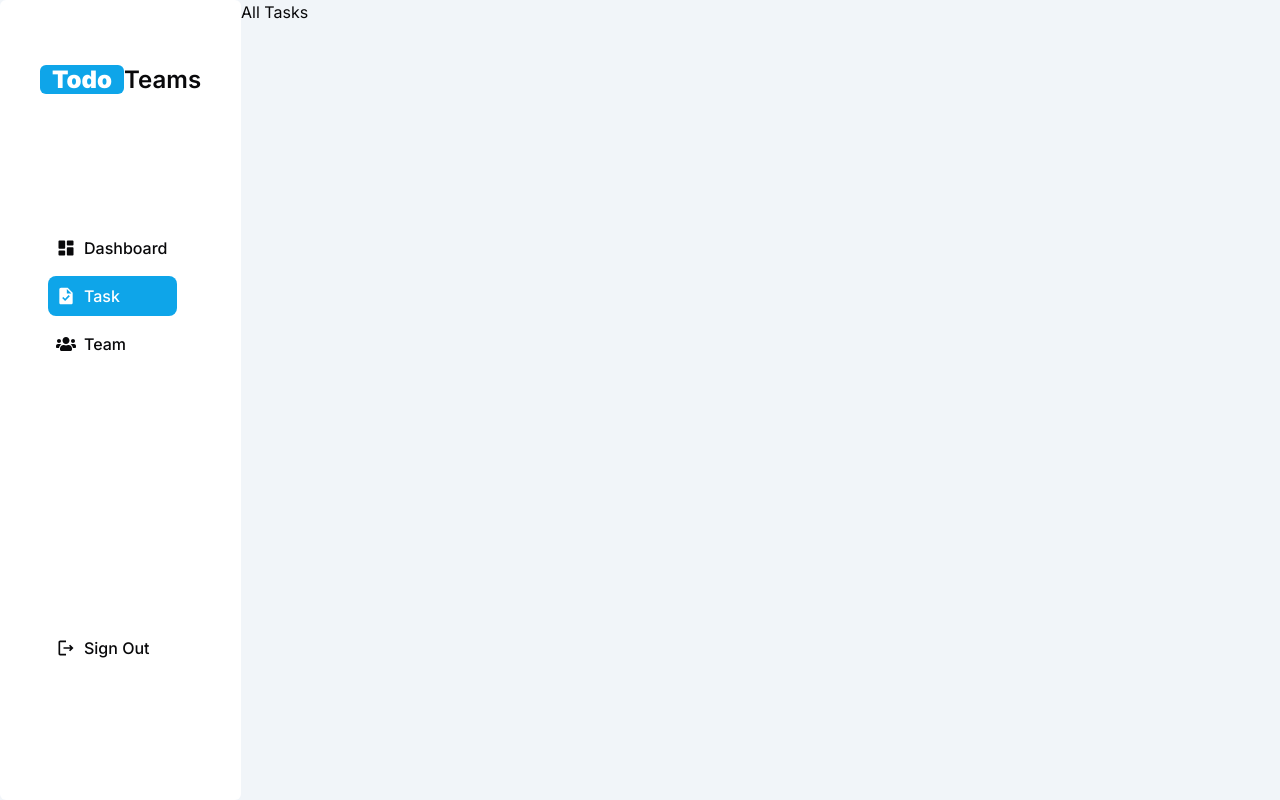
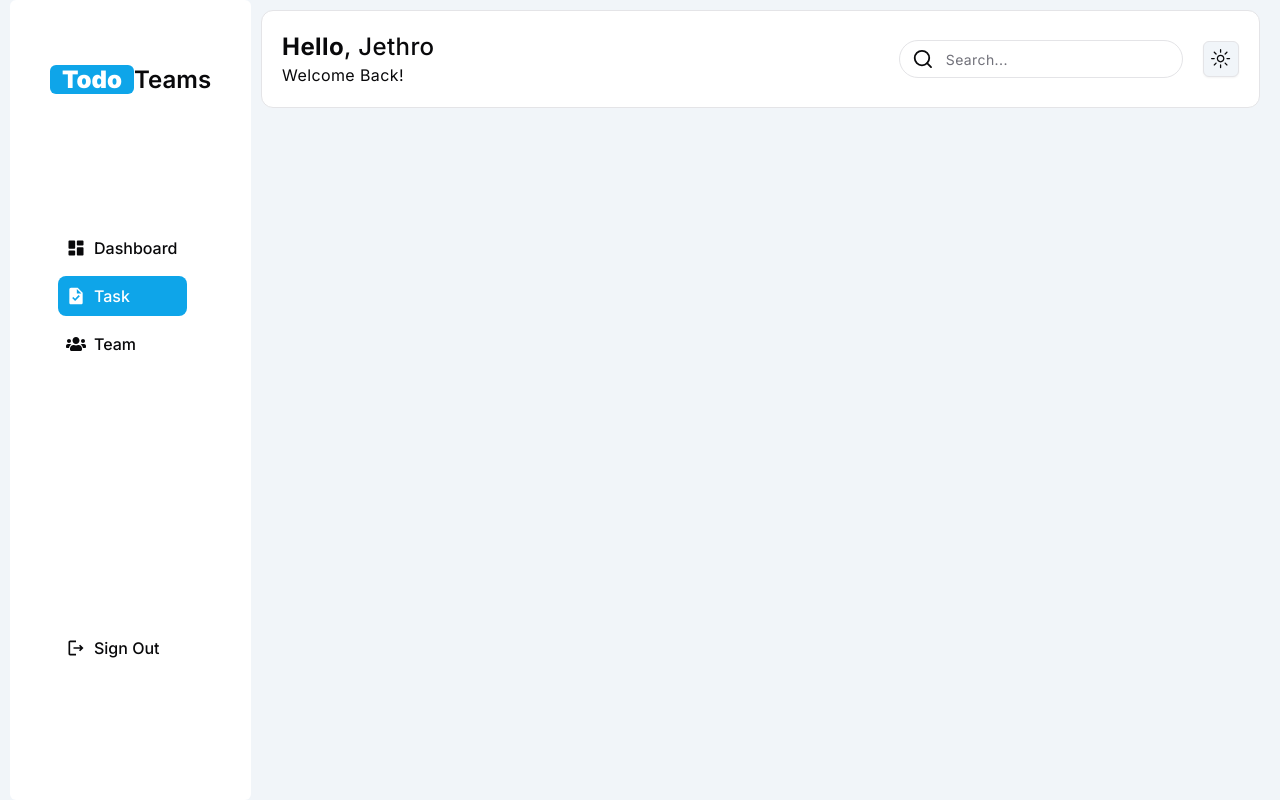
Before and after one commit to jethrocadang/next-todo-list, a Next.js app: page /tasks in a window 1280 px wide. Built offline with nearby package versions, Linux system fonts and the light colour scheme.

Commit message:
task: [Added header]

```diff
--- a/src/app/layout.tsx
+++ b/src/app/layout.tsx
@@ -6,6 +6,7 @@ import "./globals.css";
 import NavBar from "@/components/layout/NavBar";
 import { ThemeProvider } from "@/components/theme-provider";
 import SideBar from "@/components/layout/SideBar";
+import MaxWidthWrapper from "@/components/maxwith-wrapper";
 
 const fontSans = FontSans({
   subsets: ["latin"],
@@ -36,10 +37,12 @@ export default function RootLayout({
           enableSystem
           disableTransitionOnChange
         >
-          <main className="h-screen flex">
-            <SideBar/>
-            {children}
-          </main>
+          <MaxWidthWrapper>
+            <main className="flex h-screen">
+              <SideBar />
+              {children}
+            </main>
+          </MaxWidthWrapper>
         </ThemeProvider>
       </body>
     </html>
--- /dev/null
+++ b/src/app/tasks/_components/header.tsx
@@ -0,0 +1,26 @@
+import { ThemeToggle } from "@/components/theme-toggle";
+import { Card } from "@/components/ui/card";
+import { Input } from "@/components/ui/input";
+import { FiSearch } from "react-icons/fi";
+
+const Header = () => {
+  return (
+    <Card className="flex w-full flex-row justify-between p-5 tracking-wide shadow-none">
+      <div>
+        <div className="text-2xl font-medium">
+          <span className="font-bold">Hello</span>, Jethro
+        </div>
+        <div>Welcome Back!</div>
+      </div>
+      <div className="flex items-center gap-5">
+        <div className="flex flex-row items-center border rounded-full px-3">
+          <FiSearch size={24}/>
+          <Input className="border-0 shadow-none focus-visible:ring-0" placeholder="Search..."/>
+        </div>
+        <ThemeToggle/>
+      </div>
+    </Card>
+  );
+};
+
+export default Header;
--- a/src/app/tasks/page.tsx
+++ b/src/app/tasks/page.tsx
@@ -1,10 +1,9 @@
+import Header from "./_components/header";
 
-export default function TaskPage () {
-    return (
-        <div>
-            <div>
-                All Tasks
-            </div>
-        </div>
-    )
+export default function TaskPage() {
+  return (
+    <div className="w-full p-2.5">
+      <Header />
+    </div>
+  );
 }
--- /dev/null
+++ b/src/components/maxwith-wrapper.tsx
@@ -0,0 +1,22 @@
+import { cn } from '@/lib/utils'
+import { ReactNode } from 'react'
+
+const MaxWidthWrapper = ({
+  className,
+  children,
+}: {
+  className?: string
+  children: ReactNode
+}) => {
+  return (
+    <div
+      className={cn(
+        'h-full mx-auto w-full max-w-screen-2xl px-2.5',
+        className
+      )}>
+      {children}
+    </div>
+  )
+}
+
+export default MaxWidthWrapper
```
